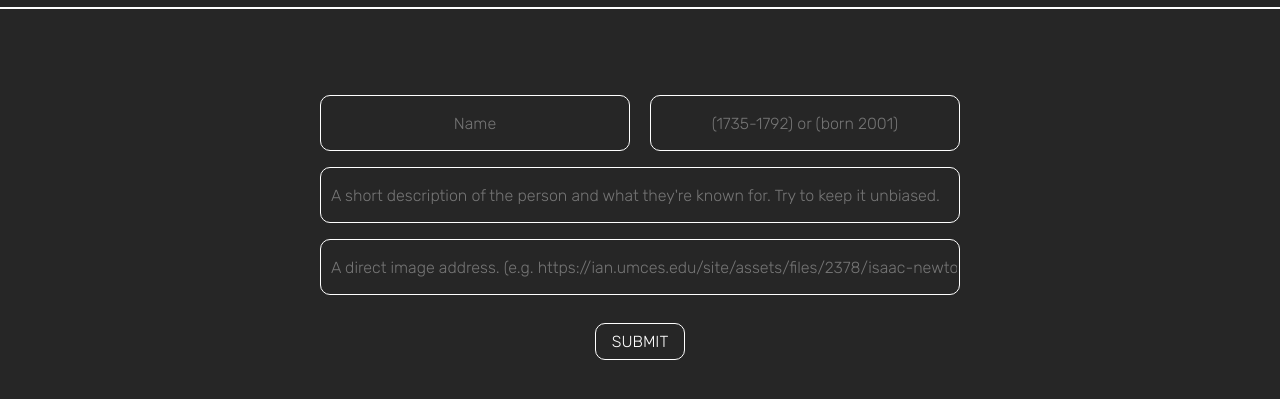
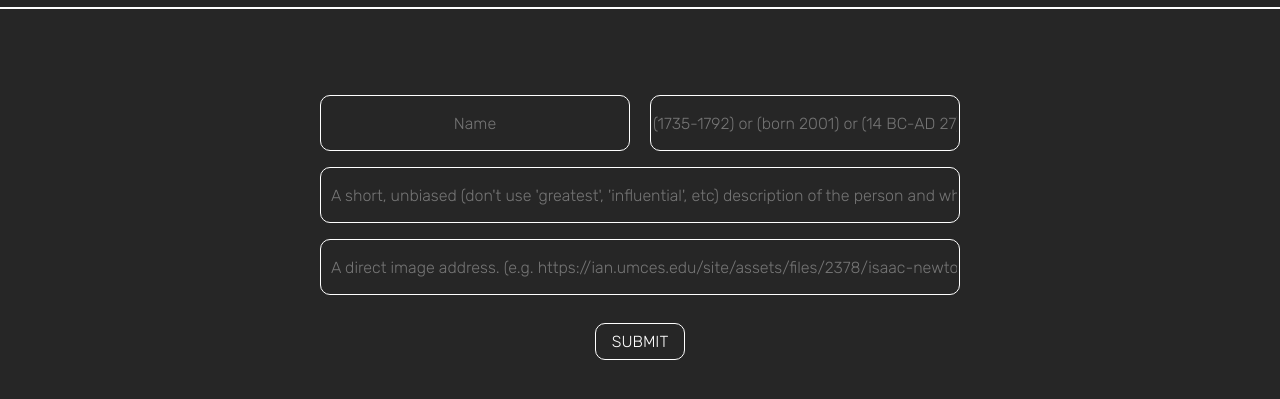
Before and after one commit to Jacob-Guglielmin/Whos-the-GOAT, a plain HTML site: page public/submissions/index.html in a window 1280 px wide. Shown: the part 73-472 px from the top of the page. Drawn offline with Linux system fonts and the light colour scheme.

Commit message:
added small details to submission page

```diff
--- a/public/submissions/index.html
+++ b/public/submissions/index.html
@@ -19,9 +19,9 @@
             <img id="preview" src="" />
             <div>
                 <input class="shortForm" maxlength="50" placeholder="Name"></input>
-                <input class="shortForm" maxlength="50" placeholder="(1735-1792) or (born 2001)"></input>
+                <input class="shortForm" maxlength="50" placeholder="(1735-1792) or (born 2001) or (14 BC-AD 27)"></input>
             </div>
-            <input class="longForm" maxlength="250" placeholder="A short description of the person and what they're known for. Try to keep it unbiased."></input>
+            <input class="longForm" maxlength="250" placeholder="A short, unbiased (don't use 'greatest', 'influential', etc) description of the person and what they're known for."></input>
             <input class="longForm" maxlength="500" placeholder="A direct image address. (e.g. https://ian.umces.edu/site/assets/files/2378/isaac-newton.jpg)"></input>
             <button class="submitButton" id="submitButton">SUBMIT</button>
         </div>
```
Also changed, not shown: 2 other files.
